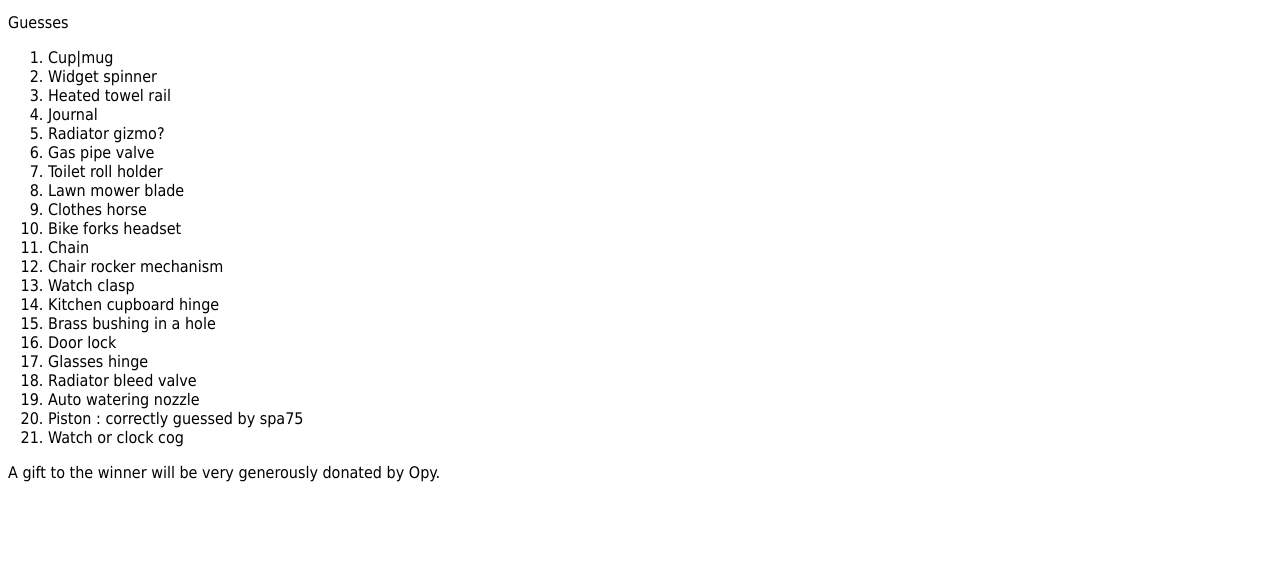
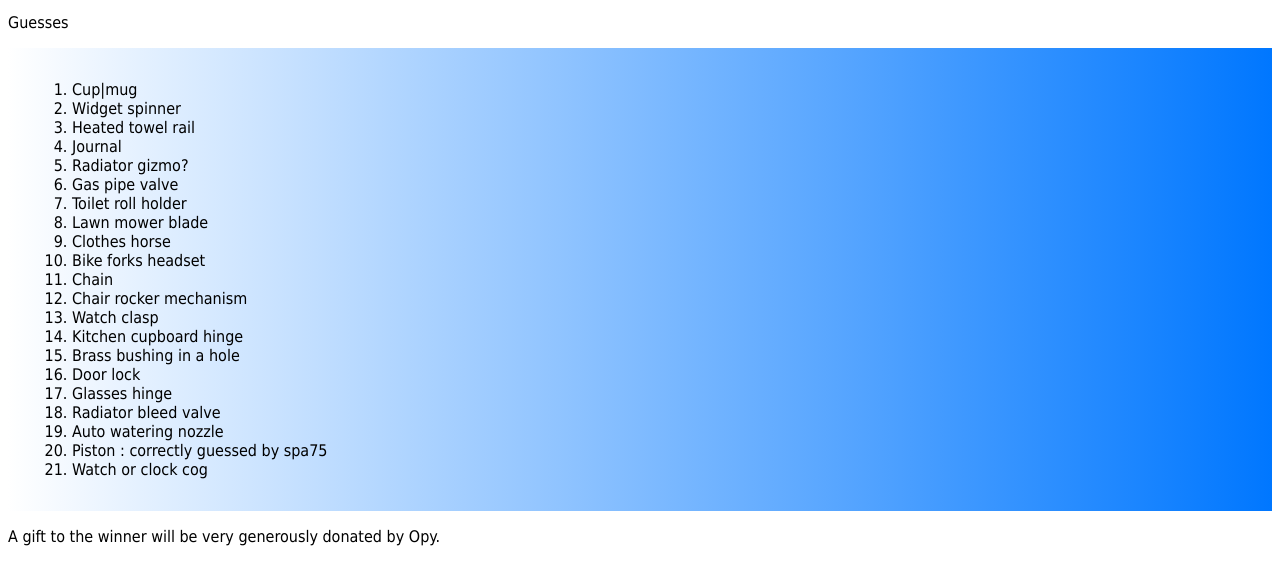
Before and after one commit to ScottHope/WGT-Quiz, a plain HTML site: page index.html in a window 1280 px wide. Shown: the part 818-1380 px from the top of the page. Before the commit the page ends 1316 px from the top, so only its background shows below. Drawn offline with Linux system fonts and the light colour scheme.

Commit message:
style changes

```diff
--- a/WGT Quiz.css
+++ b/WGT Quiz.css
@@ -1,5 +1,10 @@
 body{
     font:1em tahoma;
+}
+
+ol{
+    background: linear-gradient(90deg, white, #07f);
+    padding: 2em 4em;
 }
 
 .answer{
```
